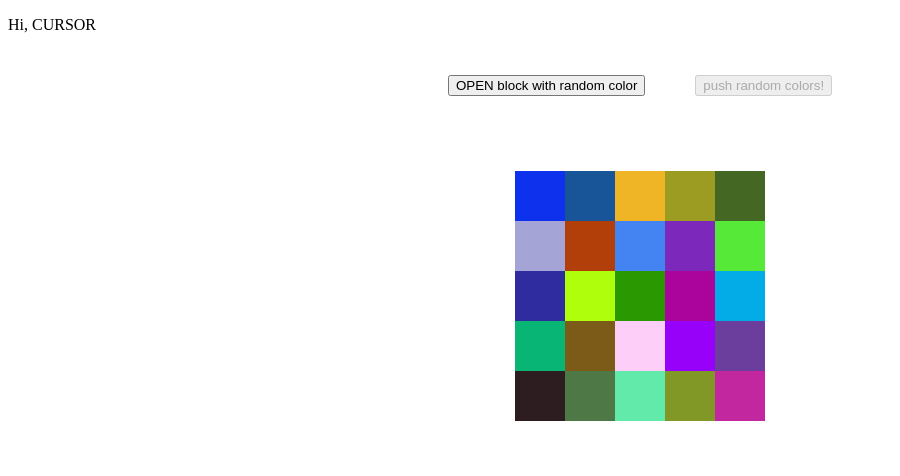
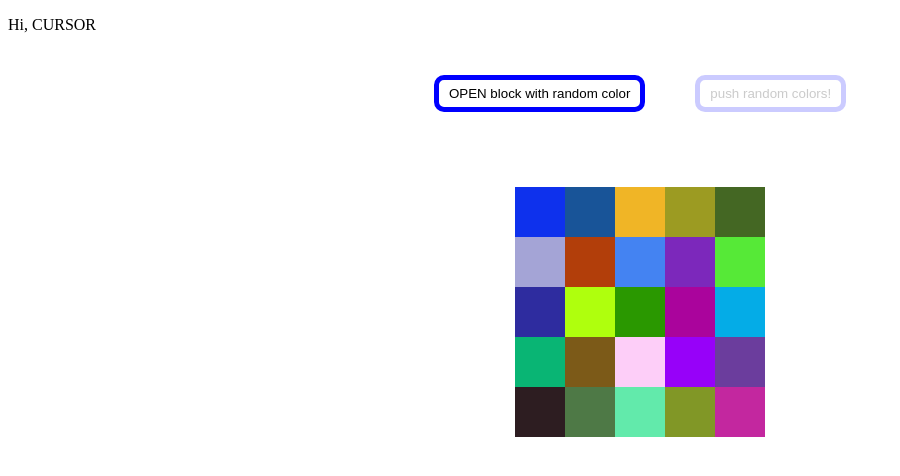
Before and after one commit to NadjaChernygina/cursor-homework-nadja, a plain HTML site: page 09-homework/index.html in a window 1280 px wide. Both pictures are taken after a click on the button "push random colors!". Shown: the whole page, without its empty margins (0-900 px from the left). Drawn offline with Linux system fonts and the light colour scheme.

Commit message:
styles HW9

```diff
--- a/09-homework/css/styles.css
+++ b/09-homework/css/styles.css
@@ -29,4 +29,14 @@ ul {
 
 .buttons button {
 	margin: 25px;
+    padding: 6px 10px;
+    border: 5px solid blue;
+    background: white;
+    color: black;
+    border-radius: 10px;
+    outline: none;
 }
+
+.buttons button.disable {
+    opacity: 0.2;
+}
--- a/09-homework/index.html
+++ b/09-homework/index.html
@@ -11,7 +11,7 @@
         <p>Hi, CURSOR</p>
         <div class="buttons">
             <button onclick="generateBlocks()">OPEN block with random color </button>
-            <button id="disable" onclick="generateBlocksInterval()">push random colors!</button>
+            <button class="button2" onclick="generateBlocksInterval()">push random colors!</button>
         </div>
 
         <div id="blocks">
--- a/09-homework/js/script.js
+++ b/09-homework/js/script.js
@@ -22,7 +22,9 @@ const generateBlocks = () => {
 
 
 const generateBlocksInterval = () => {
-  let disable = document.getElementById('disable');
+  let button = document.querySelector('.button2');
+  button.classList.add('disable');
+  button.disabled = true;
+
   setInterval(() => generateBlocks(), 1000);
-  disable.disabled = true;
 }
```
